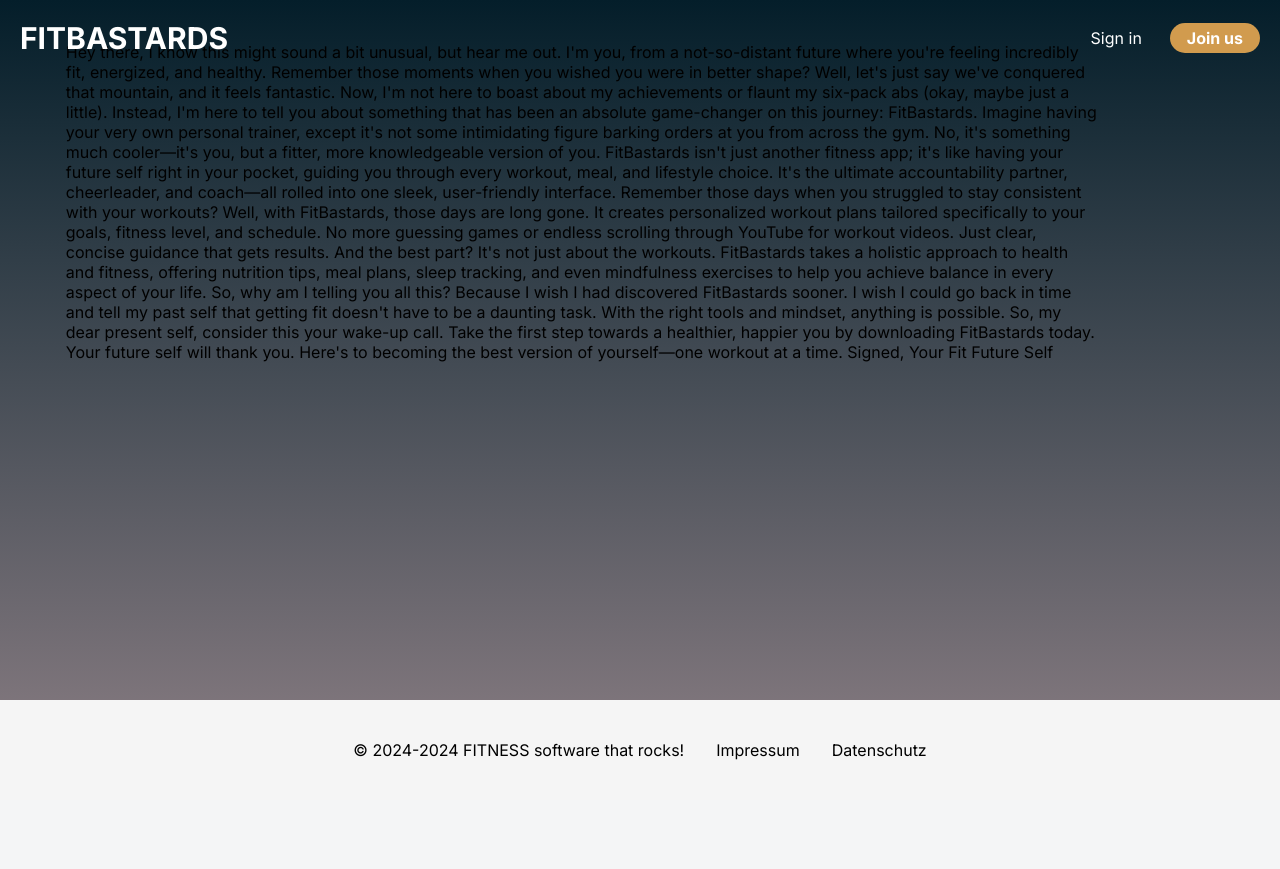
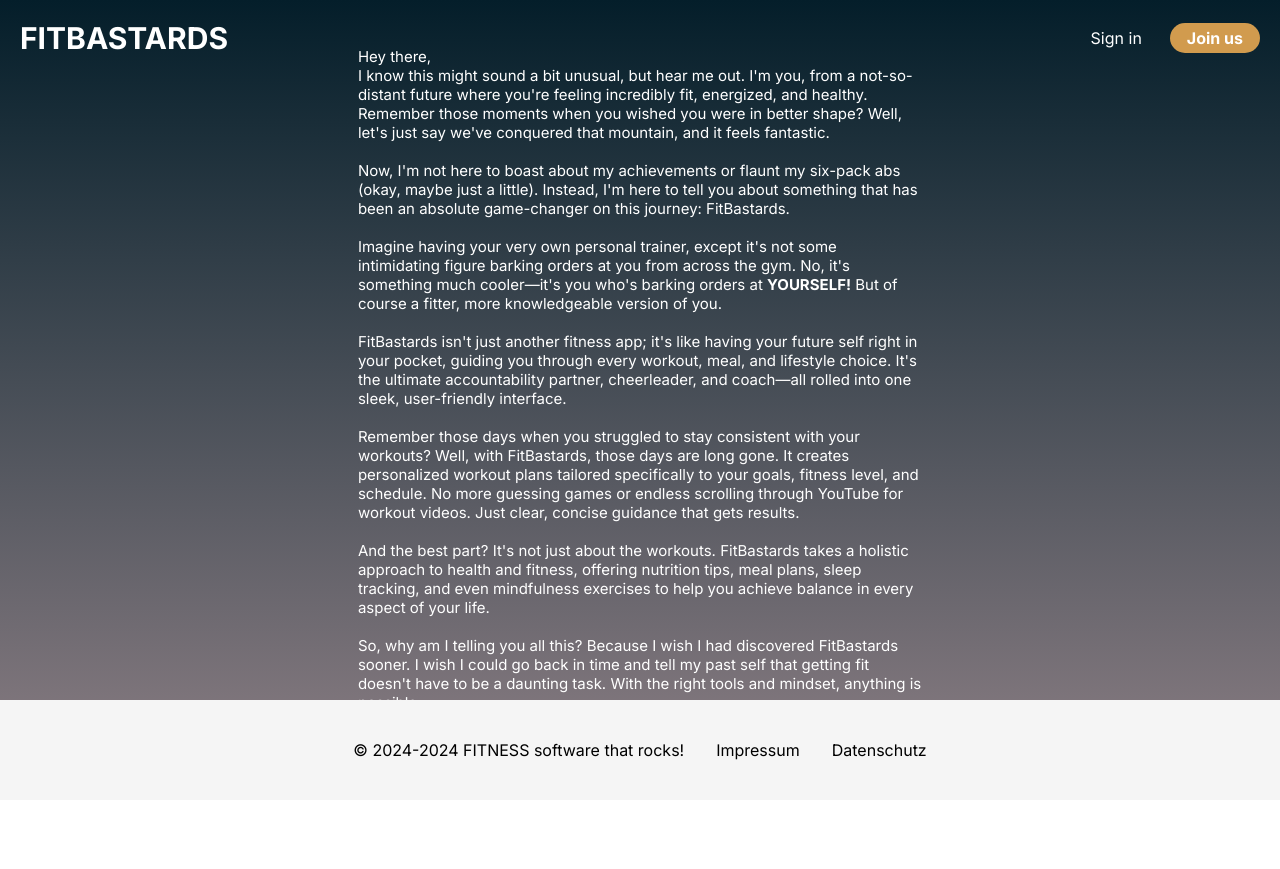
Before and after one commit to wirrexx/fit_jerk, a Django app: page /about/ in a window 1280 px wide. Before the commit the page ends 760 px from the top, so only its background shows below. Run offline with Django 5.2, Linux system fonts and the light colour scheme.

Commit message:
Updated html, css code

```diff
--- a/fj/fitness_jerk/static/css/styles.css
+++ b/fj/fitness_jerk/static/css/styles.css
@@ -49,7 +49,6 @@
     align-items: center;
     position: absolute;
     bottom: 0;
-    z-index: -3;
 }
 
 .copyright {
@@ -638,3 +637,32 @@
 
 
 }
+
+/*------------------learn_more/about_us-----------*/
+.about-us-container {
+    display: flex;
+    justify-content: center;
+    text-align: center;
+    margin: 0 auto;
+    padding: 5px;
+    width: 50%;
+}
+
+.about-us {
+    font-size: 15px;
+    text-align: left;
+    color: white;
+}
+
+@media (max-width: 768px) {
+    .about-us-container {
+        width: 100%;
+        overflow: auto;
+    }
+
+    .about-us {
+        font-size: 14px;
+        text-align: left;
+        color: white;
+    }
+}
--- a/fj/fitness_jerk/templates/fitness_jerk/base.html
+++ b/fj/fitness_jerk/templates/fitness_jerk/base.html
@@ -29,6 +29,7 @@
             <a href="#">Datenschutz</a>
         </p>
     </div>
+
 </body>
 
 </html>
--- a/fj/fitness_jerk/templates/fitness_jerk/countdown.html
+++ b/fj/fitness_jerk/templates/fitness_jerk/countdown.html
@@ -11,4 +11,5 @@
 <div id="timer"></div>
 <button id="pause-resume-btn">Pause</button>
 <button id="finish-btn">Finish</button>
+<script src="{% static 'navbar_js.js' %}"></script>
 {% endblock %}
--- a/fj/fitness_jerk/templates/fitness_jerk/delete.html
+++ b/fj/fitness_jerk/templates/fitness_jerk/delete.html
@@ -17,5 +17,7 @@
             <input type="submit" value="Delete">
         </div>
     </form>
+    <script src="{% static 'navbar_js.js' %}"></script>
 </div>
+
 {% endblock %}
--- a/fj/fitness_jerk/templates/fitness_jerk/exercise_loose.html
+++ b/fj/fitness_jerk/templates/fitness_jerk/exercise_loose.html
@@ -27,4 +27,5 @@
 <div id="timer"></div> <!-- Initialize with 30 seconds -->
 
 <script src="{% static 'timer_js.js' %}"></script>
+<script src="{% static 'navbar_js.js' %}"></script>
 {% endblock %}
--- a/fj/fitness_jerk/templates/fitness_jerk/exercise_muscles.html
+++ b/fj/fitness_jerk/templates/fitness_jerk/exercise_muscles.html
@@ -27,4 +27,5 @@
 <div id="timer"></div> <!-- Initialize with 30 seconds -->
 
 <script src="{% static 'timer_js.js' %}"></script>
+<script src="{% static 'navbar_js.js' %}"></script>
 {% endblock %}
--- a/fj/fitness_jerk/templates/fitness_jerk/exercise_tone.html
+++ b/fj/fitness_jerk/templates/fitness_jerk/exercise_tone.html
@@ -30,4 +30,5 @@
 <div id="timer"></div> <!-- Initialize with 30 seconds -->
 
 <script src="{% static 'timer_js.js' %}"></script>
+<script src="{% static 'navbar_js.js' %}"></script>
 {% endblock %}
--- a/fj/fitness_jerk/templates/fitness_jerk/learn_more.html
+++ b/fj/fitness_jerk/templates/fitness_jerk/learn_more.html
@@ -3,27 +3,30 @@
 
 {% block title %}About FitBastards{% endblock %}
 {% block content %}
-<div class="container">
+<div class="about-us-container">
     <p class="about-us">
-        Hey there,
+        Hey there,<br>
 
         I know this might sound a bit unusual, but hear me out. I'm you, from a not-so-distant future where you're
         feeling
         incredibly fit, energized, and healthy. Remember those moments when you wished you were in better shape? Well,
         let's
-        just say we've conquered that mountain, and it feels fantastic.
+        just say we've conquered that mountain, and it feels fantastic.<br><br>
 
         Now, I'm not here to boast about my achievements or flaunt my six-pack abs (okay, maybe just a little). Instead,
         I'm
-        here to tell you about something that has been an absolute game-changer on this journey: FitBastards.
+        here to tell you about something that has been an absolute game-changer on this journey: FitBastards.<br><br>
 
         Imagine having your very own personal trainer, except it's not some intimidating figure barking orders at you
         from
-        across the gym. No, it's something much cooler—it's you, but a fitter, more knowledgeable version of you.
+        across the gym. No, it's something much cooler—it's you who's barking orders at <b>YOURSELF!</b> But of course a
+        fitter,
+        more knowledgeable version of
+        you.<br><br>
 
         FitBastards isn't just another fitness app; it's like having your future self right in your pocket, guiding you
         through every workout, meal, and lifestyle choice. It's the ultimate accountability partner, cheerleader, and
-        coach—all rolled into one sleek, user-friendly interface.
+        coach—all rolled into one sleek, user-friendly interface.<br><br>
 
         Remember those days when you struggled to stay consistent with your workouts? Well, with FitBastards, those days
         are
@@ -31,27 +34,28 @@
         schedule.
         No more guessing games or endless scrolling through YouTube for workout videos. Just clear, concise guidance
         that
-        gets results.
+        gets results.<br><br>
 
         And the best part? It's not just about the workouts. FitBastards takes a holistic approach to health and
         fitness,
         offering nutrition tips, meal plans, sleep tracking, and even mindfulness exercises to help you achieve balance
         in
-        every aspect of your life.
+        every aspect of your life.<br><br>
 
         So, why am I telling you all this? Because I wish I had discovered FitBastards sooner. I wish I could go back in
         time and tell my past self that getting fit doesn't have to be a daunting task. With the right tools and
         mindset,
-        anything is possible.
+        anything is possible.<br><br>
 
         So, my dear present self, consider this your wake-up call. Take the first step towards a healthier, happier you
         by
-        downloading FitBastards today. Your future self will thank you.
+        downloading FitBastards today. Your future self will thank you.<br><br>
 
-        Here's to becoming the best version of yourself—one workout at a time.
+        Here's to becoming the best version of yourself—one workout at a time.<br><br>
 
         Signed,
         Your Fit Future Self
     </p>
+    <script src="{% static 'navbar_js.js' %}"></script>
 </div>
 {% endblock %}
```
